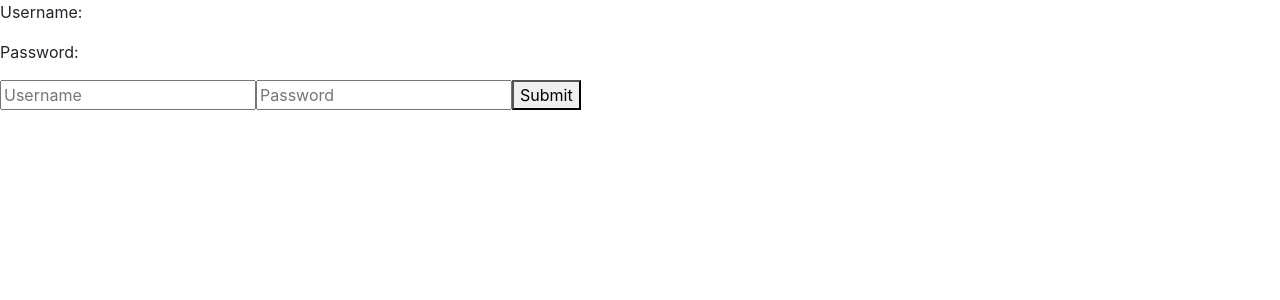
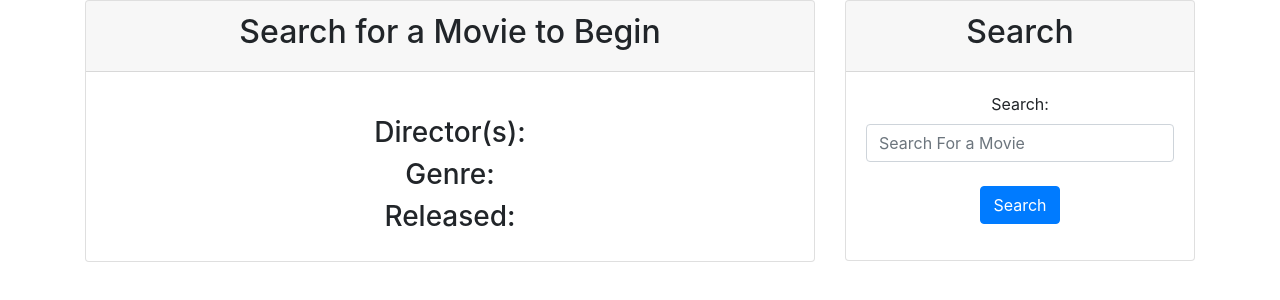
Before and after one commit to Joseph526/reactpractice, a React (Create React App) app: page / in a window 1280 px wide. Shown: the top 300 px of the page. Built offline with nearby package versions, Linux system fonts and the light colour scheme.

Commit message:
Replaced src directory

```diff
--- a/package.json
+++ b/package.json
@@ -3,6 +3,7 @@
   "version": "0.1.0",
   "private": true,
   "dependencies": {
+    "axios": "^0.18.0",
     "react": "^16.4.0",
     "react-dom": "^16.4.0",
     "react-scripts": "1.1.4"
--- a/src/App.js
+++ b/src/App.js
@@ -1,6 +1,6 @@
 import React from "react";
-import Form from "./components/Form";
+import OmdbContainer from "./components/OmdbContainer";
 
-const App = () => <Form />;
+const App = () => <OmdbContainer />;
 
 export default App;
--- /dev/null
+++ b/src/components/Card.js
@@ -0,0 +1,12 @@
+import React from "react";
+
+const Card = props => (
+  <div className="card text-center">
+    <div className="card-header">
+      <h2>{props.heading}</h2>
+    </div>
+    <div className="card-body">{props.children}</div>
+  </div>
+);
+
+export default Card;
--- /dev/null
+++ b/src/components/Col.js
@@ -0,0 +1,15 @@
+import React from "react";
+
+// This Col component offers us the convenience of being able to set a column's "size" prop instead of its className
+// We can also omit the col- at the start of each Bootstrap column class, e.g. size="md-12" instead of className="col-md-12"
+
+const Col = props => {
+  const size = props.size.split(" ").map(size => "col-" + size).join(" ");
+  return (
+    <div className={size}>
+      {props.children}
+    </div>
+  );
+};
+
+export default Col;
--- /dev/null
+++ b/src/components/Container.js
@@ -0,0 +1,9 @@
+import React from "react";
+
+const Container = props => (
+  <div className={`container${props.fluid ? "-fluid" : ""}`}>
+    {props.children}
+  </div>
+);
+
+export default Container;
--- a/src/components/Form.js
+++ /dev/null
@@ -1,68 +0,0 @@
-import React, { Component } from "react";
-
-class Form extends Component {
-  // Setting the initial values of this.state.username and this.state.password
-  state = {
-    username: "",
-    password: ""
-  };
-
-  handleInputChange = event => {
-    // Getting the value and name of the input which triggered the change
-    let value = event.target.value;
-    const name = event.target.name;
-
-    if (name === "password") {
-      value = value.substring(0, 15);
-    }
-    // Updating the input's state
-    this.setState({
-      [name]: value
-    });
-  };
-
-  handleFormSubmit = event => {
-    // Preventing the default behavior of the form submit (which is to refresh the page)
-    event.preventDefault();
-    if (!this.state.username) {
-      alert("Fill out your username please!");
-    } else if (this.state.password.length < 6) {
-      alert(
-        `Choose a more secure password ${this.state.username}`
-      );
-    } else {
-      alert(`Username: ${this.state.username} \nPassword: ${this.state.password}`);
-    }
-
-    this.setState({
-      username: "",
-      password: ""
-    });
-  };
-
-  render() {
-    return (
-      <form>
-        <p>Username: {this.state.username}</p>
-        <p>Password: {this.state.password}</p>
-        <input
-          value={this.state.username}
-          name="username"
-          onChange={this.handleInputChange}
-          type="text"
-          placeholder="Username"
-        />
-        <input
-          value={this.state.password}
-          name="password"
-          onChange={this.handleInputChange}
-          type="password"
-          placeholder="Password"
-        />
-        <button onClick={this.handleFormSubmit}>Submit</button>
-      </form>
-    );
-  }
-}
-
-export default Form;
--- /dev/null
+++ b/src/components/MovieDetail.js
@@ -0,0 +1,17 @@
+import React from "react";
+
+const MovieDetail = props => (
+  <div className="text-center">
+    <img
+      alt={props.title}
+      className="img-fluid"
+      src={props.src}
+      style={{ margin: "0 auto" }}
+    />
+    <h3>Director(s): {props.director}</h3>
+    <h3>Genre: {props.genre}</h3>
+    <h3>Released: {props.released}</h3>
+  </div>
+);
+
+export default MovieDetail;
--- /dev/null
+++ b/src/components/OmdbContainer.js
@@ -0,0 +1,54 @@
+import React, { Component } from "react";
+import Container from "./Container";
+import Row from "./Row";
+import Col from "./Col";
+import Card from "./Card";
+import SearchForm from "./SearchForm";
+import MovieDetail from "./MovieDetail";
+import API from "../utils/API";
+
+class OmdbContainer extends Component {
+  state = {
+    result: {},
+    search: ""
+  };
+
+  searchMovies = query => {
+    API.search(query)
+      .then(res => this.setState({ result: res.data }))
+      .catch(err => console.log(err));
+  };
+
+  render() {
+    return (
+      <Container>
+        <Row>
+          <Col size="md-8">
+            <Card
+              heading={this.state.result.Title || "Search for a Movie to Begin"}
+            >
+              <MovieDetail
+                title={this.state.result.Title}
+                src={this.state.result.Poster}
+                director={this.state.result.Director}
+                genre={this.state.result.Genre}
+                released={this.state.result.Released}
+              />
+            </Card>
+          </Col>
+          <Col size="md-4">
+            <Card heading="Search">
+              <SearchForm
+                value={this.state.search}
+                handleInputChange={this.handleInputChange}
+                handleFormSubmit={this.handleFormSubmit}
+              />
+            </Card>
+          </Col>
+        </Row>
+      </Container>
+    );
+  }
+}
+
+export default OmdbContainer;
--- /dev/null
+++ b/src/components/Row.js
@@ -0,0 +1,9 @@
+import React from "react";
+
+const Row = props => (
+  <div className={`row${props.fluid ? "-fluid" : ""}`}>
+    {props.children}
+  </div>
+);
+
+export default Row;
--- /dev/null
+++ b/src/components/SearchForm.js
@@ -0,0 +1,24 @@
+import React from "react";
+
+const SearchForm = props => (
+  <form>
+    <div className="form-group">
+      <label htmlFor="search">Search:</label>
+      <input
+        onChange={props.handleInputChange}
+        value={props.value}
+        name="search"
+        type="text"
+        className="form-control"
+        placeholder="Search For a Movie"
+        id="search"
+      />
+      <br />
+      <button onClick={props.handleFormSubmit} className="btn btn-primary">
+        Search
+      </button>
+    </div>
+  </form>
+);
+
+export default SearchForm;
--- /dev/null
+++ b/src/utils/API.js
@@ -0,0 +1,9 @@
+import axios from "axios";
+const BASEURL = "https://www.omdbapi.com/?t=";
+const APIKEY = "&apikey=trilogy";
+
+export default {
+  search: function(query) {
+    return axios.get(BASEURL + query + APIKEY);
+  }
+};
```
Also changed, not shown: 1 other file (tests, documents, lock files or other folders).
